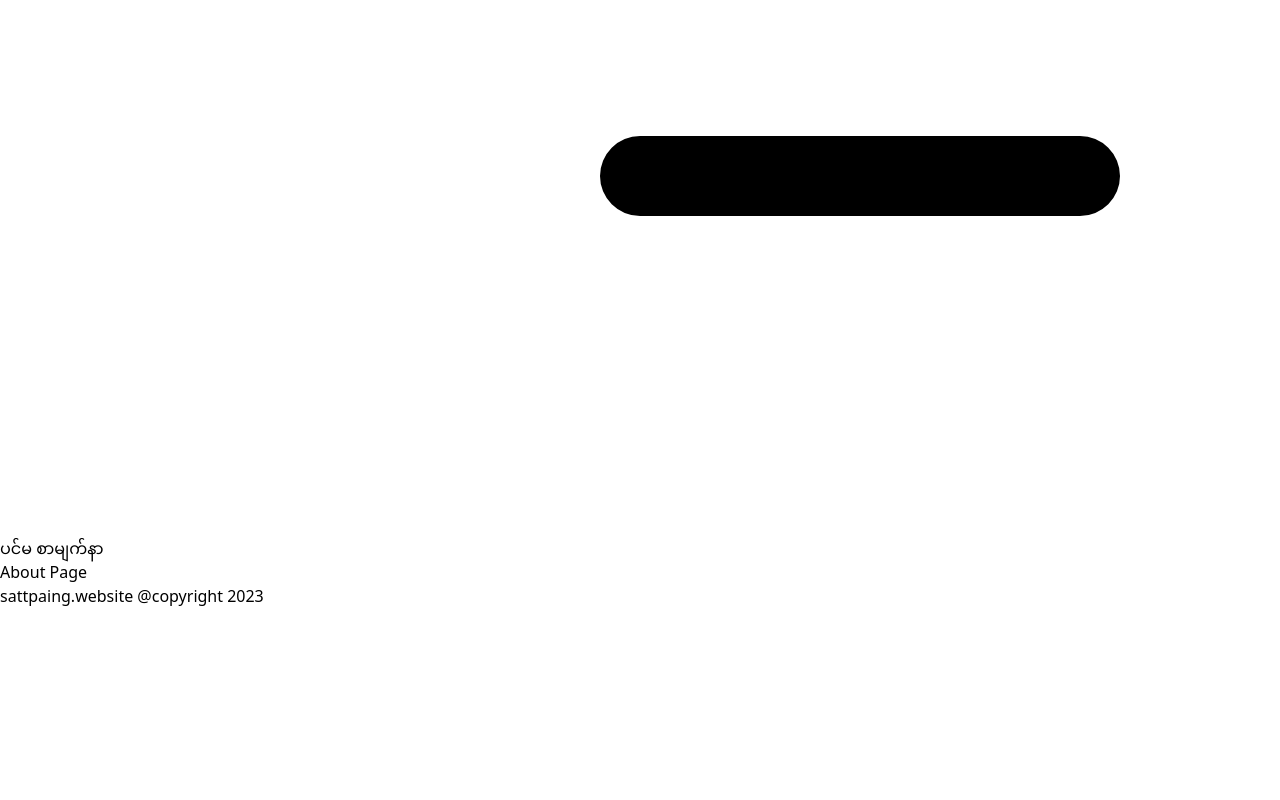
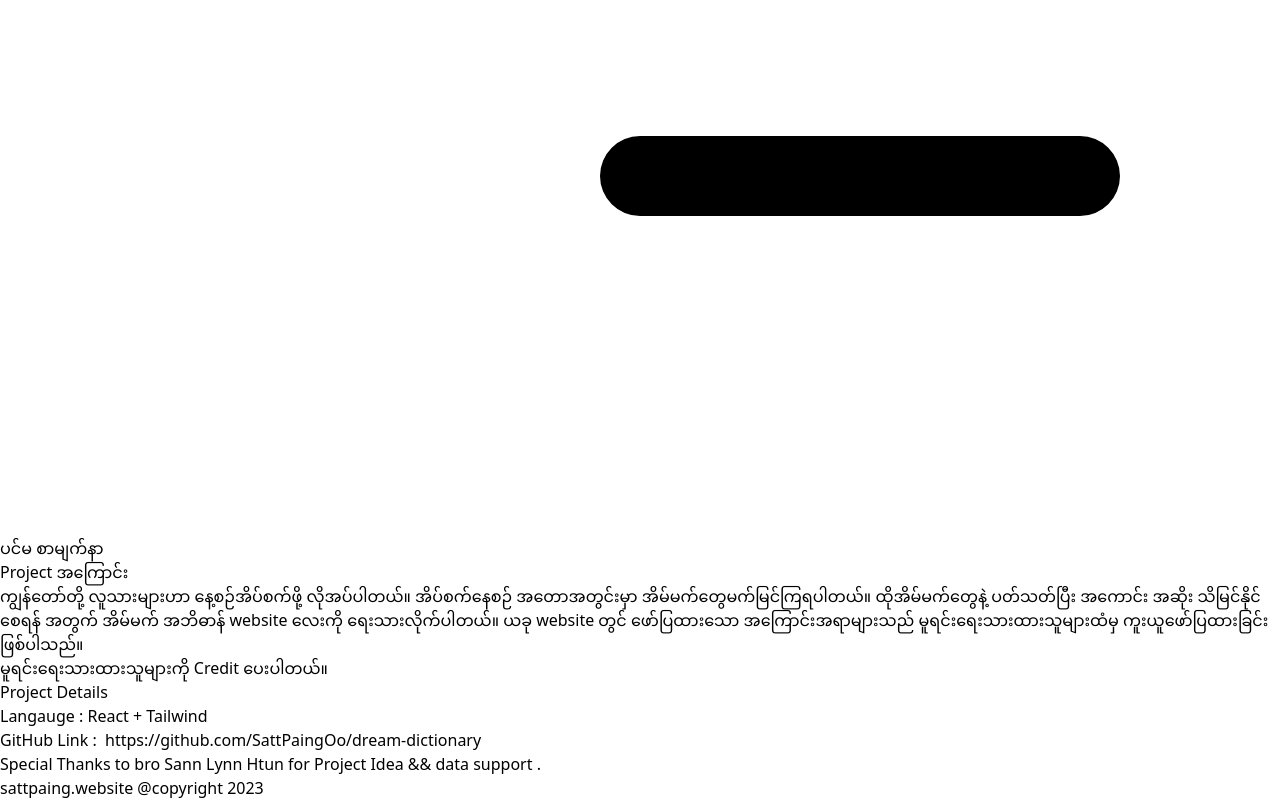
Before and after one commit to SattPaingOo/dream-dictionary, a React (Vite) app: page /about in a window 1280 px wide. Shown: the part 2048-2848 px from the top of the page. Before the commit the page ends 2656 px from the top, so only its background shows below. Built offline with nearby package versions, Linux system fonts and the light colour scheme.

Commit message:
fix 404 error on vercel

```diff
--- a/src/components/Nav.jsx
+++ b/src/components/Nav.jsx
@@ -9,7 +9,7 @@ import { useState } from "react";
 const Nav = () => {
   const links = [
     { name: "ပင်မ စာမျက်နာ", link: "/" },
-    // { name: "Project အကြောင်း", link: "/about" },
+    { name: "Project အကြောင်း", link: "/about" },
   ];
 
   const [isOpen, setIsOpen] = useState(false);
--- a/src/pages/About.jsx
+++ b/src/pages/About.jsx
@@ -1,26 +1,23 @@
 const About = () => {
     return (
-        <div>
-            About Page
+        <div className="max-w-[1440px] md:p-14 p-3 md:pt-[100px] pt-[60px] p-auto m-auto min-h-[calc(100vh-50px)]">
+            <div className="max-w-[600px] p-auto m-auto md:mt-12 mt-9 md:leading-9 leading-8 md:text-lg text-center">
+                ကျွန်တော်တို့ လူသားများဟာ နေ့စဉ်အိပ်စက်ဖို့ လိုအပ်ပါတယ်။
+                အိပ်စက်နေစဉ် အတောအတွင်းမှာ အိမ်မက်တွေမက်မြင်ကြရပါတယ်။
+                ထိုအိမ်မက်တွေနဲ့ ပတ်သတ်ပြီး အကောင်း အဆိုး သိမြင်‌နိုင်စေရန် အတွက် အိမ်မက် အဘိဓာန် website လေးကို ရေးသားလိုက်ပါတယ်။
+
+                ယခု website တွင် ဖော်ပြထားသော အကြောင်းအရာများသည် မူရင်းရေးသားထားသူများထံမှ ကူးယူဖော်ပြထားခြင်းဖြစ်ပါသည်။
+                <div>မူရင်းရေးသားထားသူများကို Credit ပေးပါတယ်။</div>
+                <div className="mt-12 font-bold">Project Details</div>
+                <div>Langauge : React + Tailwind</div>
+                <div>GitHub Link : &nbsp;
+                    <a href="https://github.com/SattPaingOo/dream-dictionary" className="text-blue-600">
+                        https://github.com/SattPaingOo/dream-dictionary
+                    </a>
+                </div>
+                <div>Special Thanks to bro <span className="text-blue-600">Sann Lynn Htun</span> for Project Idea && data support .</div>
+            </div>
         </div>
-        // <div className="max-w-[1440px] md:p-14 p-3 md:pt-[100px] pt-[60px] p-auto m-auto min-h-[calc(100vh-50px)]">
-        //     <div className="max-w-[600px] p-auto m-auto md:mt-12 mt-9 md:leading-9 leading-8 md:text-lg text-center">
-        //         ကျွန်တော်တို့ လူသားများဟာ နေ့စဉ်အိပ်စက်ဖို့ လိုအပ်ပါတယ်။
-        //         အိပ်စက်နေစဉ် အတောအတွင်းမှာ အိမ်မက်တွေမက်မြင်ကြရပါတယ်။
-        //         ထိုအိမ်မက်တွေနဲ့ ပတ်သတ်ပြီး အကောင်း အဆိုး သိမြင်‌နိုင်စေရန် အတွက် အိမ်မက် အဘိဓာန် website လေးကို ရေးသားလိုက်ပါတယ်။
-
-        //         ယခု website တွင် ဖော်ပြထားသော အကြောင်းအရာများသည် မူရင်းရေးသားထားသူများထံမှ ကူးယူဖော်ပြထားခြင်းဖြစ်ပါသည်။
-        //         <div>မူရင်းရေးသားထားသူများကို Credit ပေးပါတယ်။</div>
-        //         <div className="mt-12 font-bold">Project Details</div>
-        //         <div>Langauge : React + Tailwind</div>
-        //         <div>GitHub Link : &nbsp;
-        //             <a href="https://github.com/SattPaingOo/dream-dictionary" className="text-blue-600">
-        //                 https://github.com/SattPaingOo/dream-dictionary
-        //             </a>
-        //         </div>
-        //         <div>Special Thanks to bro <span className="text-blue-600">Sann Lynn Htun</span> for Project Idea && data support .</div>
-        //     </div>
-        // </div>
     );
 }
 
```
Also changed, not shown: vercel.json (added).
